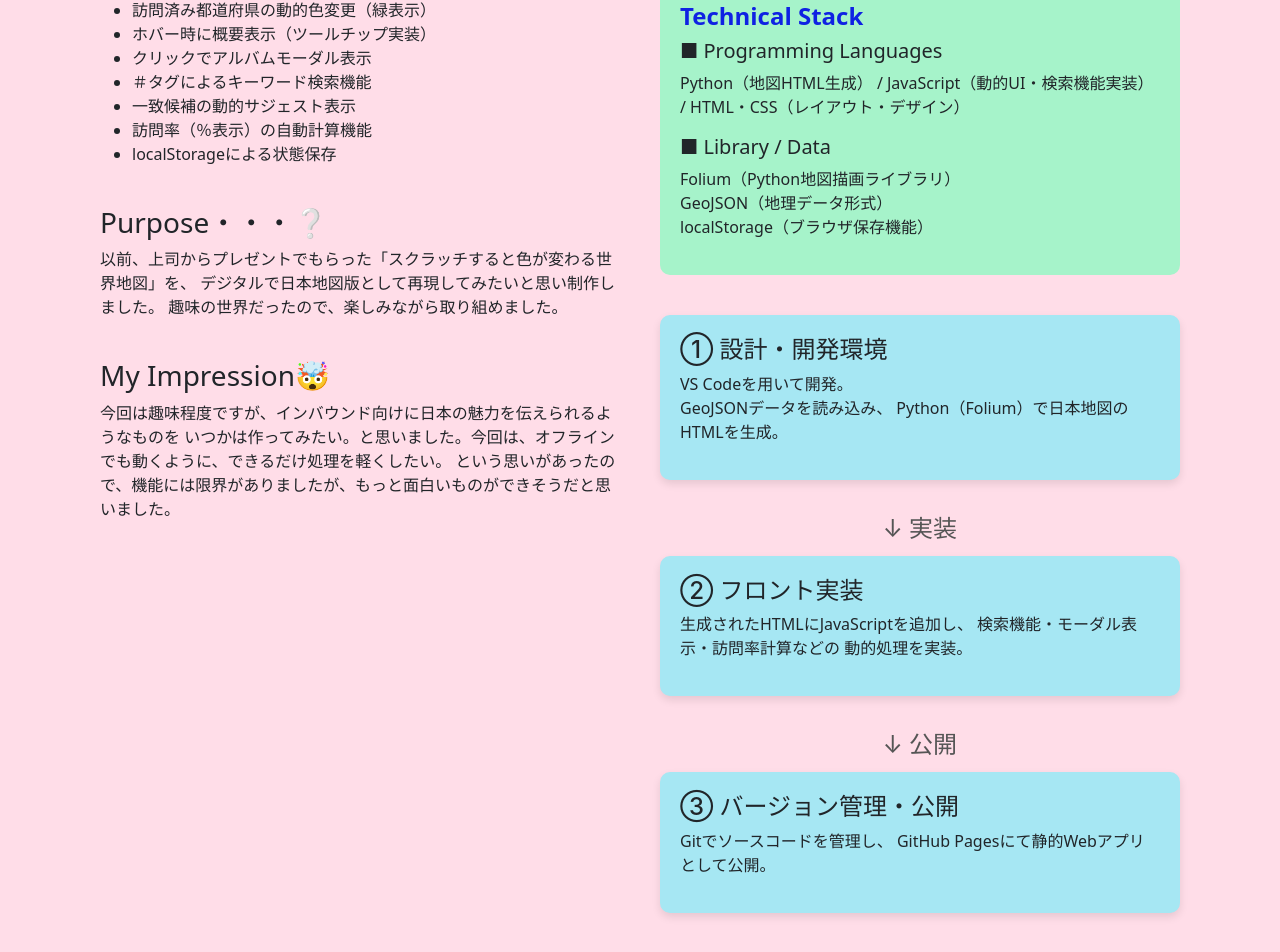
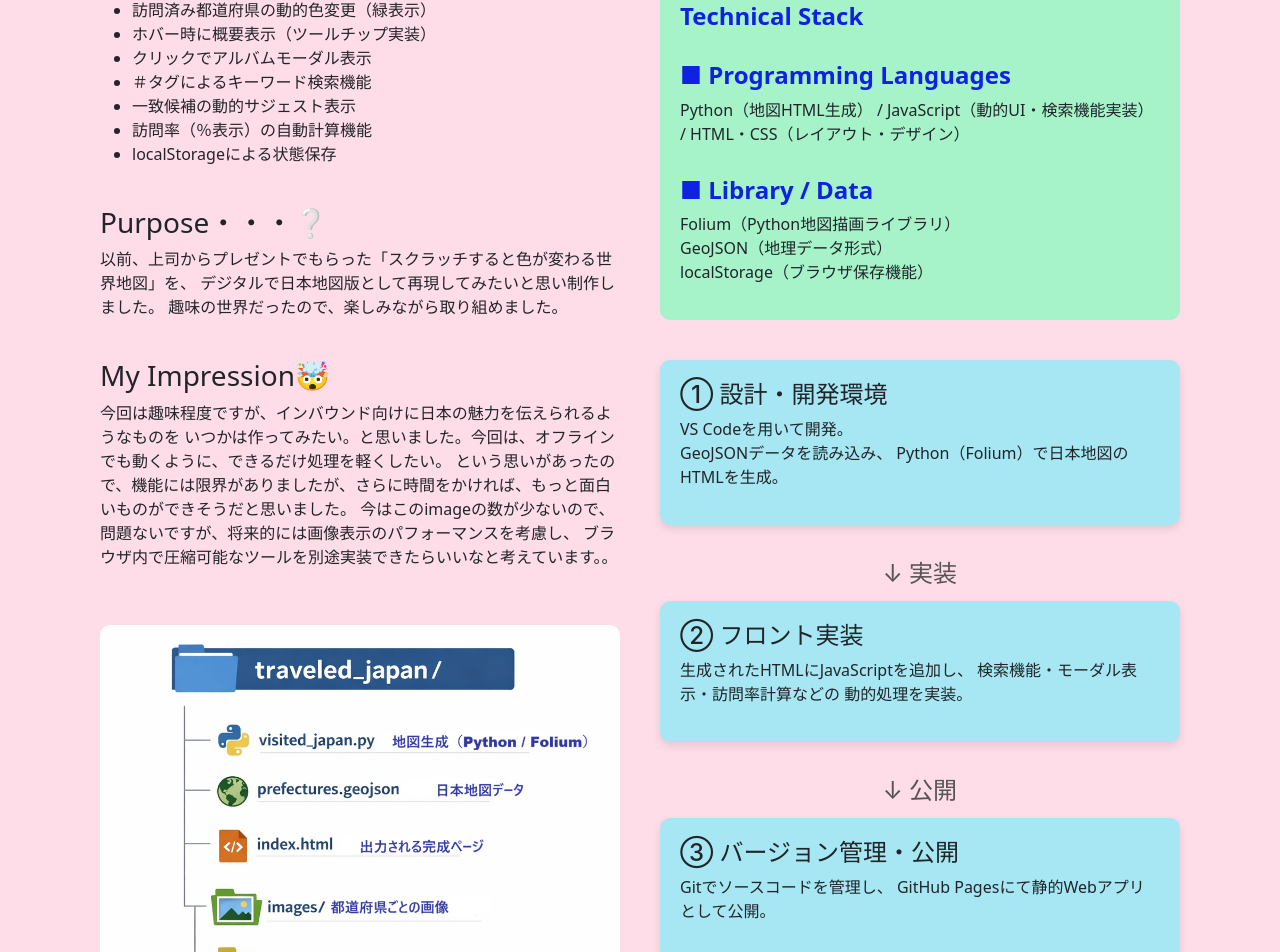
Before and after one commit to miraikami111/my-portfolio, a React (Vite) app: page /#/project_2 in a window 1280 px wide. Shown: the part 1052-2004 px from the top of the page. Built offline with nearby package versions, Linux system fonts and the light colour scheme.

Commit message:
updated 224_1345

```diff
--- a/src/components/Project_1.jsx
+++ b/src/components/Project_1.jsx
@@ -38,7 +38,7 @@ function Project_1() {
           <br/>
 
           <h3>My Impression🤯</h3>
-          <p>AI先生にたくさん質問して、なんとか形にすることができました。各機能ごとに、いろんなツールを
+          <p>AIを使いながら、なんとか形にすることができました。各機能ごとに、いろんなツールを
             インストールしたり、ライブラリをいインポートしたりしていた為、不具合が出たときに、
             どこをみて修正したらいいのか、かなり混乱しました。一つ直せば他のところが壊れて、大変な思いもしました。
             GitHubの使いかたを少しでも知ることができてよかったです。
@@ -66,11 +66,12 @@ function Project_1() {
 
           {/* 言語カード（右へ移動） */}
           <div className="programming_lang">
-            <h4>*プログラミング言語*</h4>
-            <h5>JavaScript / HTML / CSS</h5>
-            <p>動き（反応）/見た目（骨組み）/デザイン（色・配置）</p>
+            <h4>■ Programming Languages</h4>
+            <p>JavaScript /動き（反応）
+                HTML /見た目（骨組み）
+                CSS/デザイン（色・配置）</p>
 
-            <h4>*ライブラリ*</h4>
+            <h4>■ Library / Data</h4>
             <h5>React</h5>
             <p>Webアプリを部品（コンポーネント）で作る仕組み</p>
             <p>画面を作るためのJavaScriptライブラリ</p>
--- a/src/components/Project_2.jsx
+++ b/src/components/Project_2.jsx
@@ -1,3 +1,4 @@
+import file02 from "../assets/file02.png";
 //⑤作品一覧ページ
 // Project_２コンポーネント
 function Project_2(){
@@ -49,9 +50,17 @@ function Project_2(){
             <h3>My Impression🤯</h3>
             <p>今回は趣味程度ですが、インバウンド向けに日本の魅力を伝えられるようなものを
               いつかは作ってみたい。と思いました。今回は、オフラインでも動くように、できるだけ処理を軽くしたい。
-              という思いがあったので、機能には限界がありましたが、もっと面白いものができそうだと思いました。
+              という思いがあったので、機能には限界がありましたが、さらに時間をかければ、もっと面白いものができそうだと思いました。
+              今はこのimageの数が少ないので、問題ないですが、将来的には画像表示のパフォーマンスを考慮し、
+              ブラウザ内で圧縮可能なツールを別途実装できたらいいなと考えています。。
             </p>
-            </div>
+            <img
+              src={file02}
+              alt="file02 img"
+              className="filetree01"
+            />
+
+</div>
 
 
           <div className="project-right">
@@ -61,14 +70,14 @@ function Project_2(){
             <div className="programming_lang">
               <h4>Technical Stack</h4>
 
-<h5>■ Programming Languages</h5>
+<h4>■ Programming Languages</h4>
 <p>
 Python（地図HTML生成） /
 JavaScript（動的UI・検索機能実装） /
 HTML・CSS（レイアウト・デザイン）
 </p>
 
-<h5>■ Library / Data</h5>
+<h4>■ Library / Data</h4>
 <p>
 Folium（Python地図描画ライブラリ）<br/>
 GeoJSON（地理データ形式）<br/>
@@ -105,6 +114,7 @@ localStorage（ブラウザ保存機能）
   <p>
     Gitでソースコードを管理し、
     GitHub Pagesにて静的Webアプリとして公開。
+
   </p>
 </div>
 
```
Also changed, not shown: src/assets/file02.png (added).
